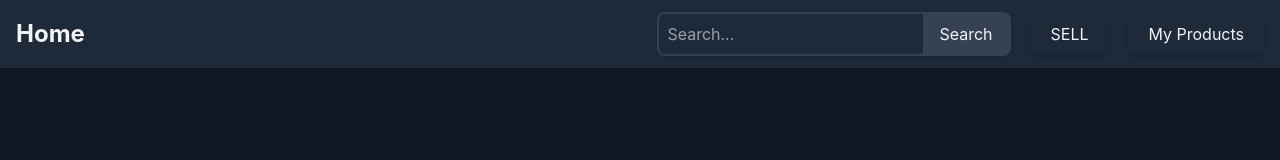
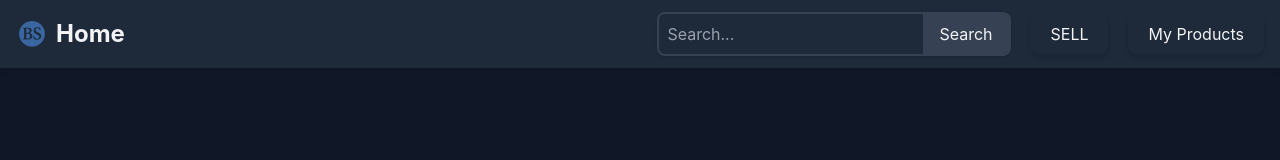
Before and after one commit to RehanulBary/Buy-Sell, a React (Vite) app in the folder frontend/: page /get_product in a window 1280 px wide. Both pictures are taken after a click on the element "Home". Shown: the top 160 px of the page. Built offline with nearby package versions, Linux system fonts and the light colour scheme.

Commit message:
logo added

```diff
--- a/frontend/src/GetProduct.jsx
+++ b/frontend/src/GetProduct.jsx
@@ -46,10 +46,12 @@ export default function GetProduct() {
                 <div className="max-w-7xl mx-auto flex flex-col sm:flex-row sm:justify-between sm:items-center space-y-3 sm:space-y-0">
                     <div
                         onClick={() => navigate("/")}
-            className="text-2xl font-bold hover:text-gray-300 transition-colors duration-300 cursor-pointer"
+                        className="flex items-center text-2xl font-bold hover:text-gray-300 transition-colors duration-300 cursor-pointer"
                     >
+                        <img src="/logo.png" alt="Logo" className="w-8 h-8 object-contain mr-2" />
                         Home
                     </div>
+
                     <div className="flex flex-col sm:flex-row sm:items-center sm:space-x-3 space-y-3 sm:space-y-0 w-full sm:w-auto">
                         <button
                             className="bg-red-700 text-gray-100 px-5 py-2 rounded-lg shadow-md hover:bg-red-600 hover:scale-105 hover:cursor-pointer transition-all duration-300 w-full sm:w-auto"
--- a/frontend/src/Home.jsx
+++ b/frontend/src/Home.jsx
@@ -59,10 +59,11 @@ export default function Home() {
             <nav className="bg-gray-800 text-gray-100 shadow-md px-4 py-3">
                 <div className="max-w-7xl mx-auto flex flex-col sm:flex-row sm:justify-between sm:items-center space-y-3 sm:space-y-0">
                     <div
-                        onClick={homeClick} // <-- pass the function reference
-                        className="text-2xl font-bold hover:text-gray-300 transition-colors duration-300 cursor-pointer"
+                        onClick={homeClick}
+                        className="flex items-center text-2xl font-bold hover:text-gray-300 transition-colors duration-300 cursor-pointer mr-2"
                     >
-                        Home
+                        <img src="/logo.png" className="w-8 h-8 object-contain" alt="Logo" />
+                        <span className="ml-2">Home</span>
                     </div>
 
                     <div className="flex flex-col sm:flex-row sm:items-center sm:space-x-3 space-y-3 sm:space-y-0 w-full sm:w-auto">
--- a/frontend/src/Input_form.jsx
+++ b/frontend/src/Input_form.jsx
@@ -49,10 +49,12 @@ export default function InputForm() {
         <div className="max-w-7xl mx-auto flex flex-col sm:flex-row sm:justify-between sm:items-center space-y-3 sm:space-y-0">
           <div
             onClick={() => navigate("/")}
-            className="text-2xl font-bold hover:text-gray-300 transition-colors duration-300 cursor-pointer"
+            className="flex items-center text-2xl font-bold hover:text-gray-300 transition-colors duration-300 cursor-pointer"
           >
+            <img src="/logo.png" alt="Logo" className="w-8 h-8 object-contain mr-2" />
             Home
           </div>
+
 
           <div className="flex flex-col sm:flex-row sm:items-center sm:space-x-3 space-y-2 sm:space-y-0 w-full sm:w-auto">
             <button
--- a/frontend/src/RemoveProduct.jsx
+++ b/frontend/src/RemoveProduct.jsx
@@ -49,10 +49,12 @@ export default function RemoveProduct() {
                 <div className="max-w-7xl mx-auto flex justify-between items-center">
                     <div
                         onClick={() => navigate("/")}
-            className="text-2xl font-bold hover:text-gray-300 transition-colors duration-300 cursor-pointer"
+                        className="flex items-center text-2xl font-bold hover:text-gray-300 transition-colors duration-300 cursor-pointer"
                     >
+                        <img src="/logo.png" alt="Logo" className="w-8 h-8 object-contain mr-2" />
                         Home
                     </div>
+
                 </div>
             </nav>
 
```
Lines whose indentation alone changed are shown as unchanged.
